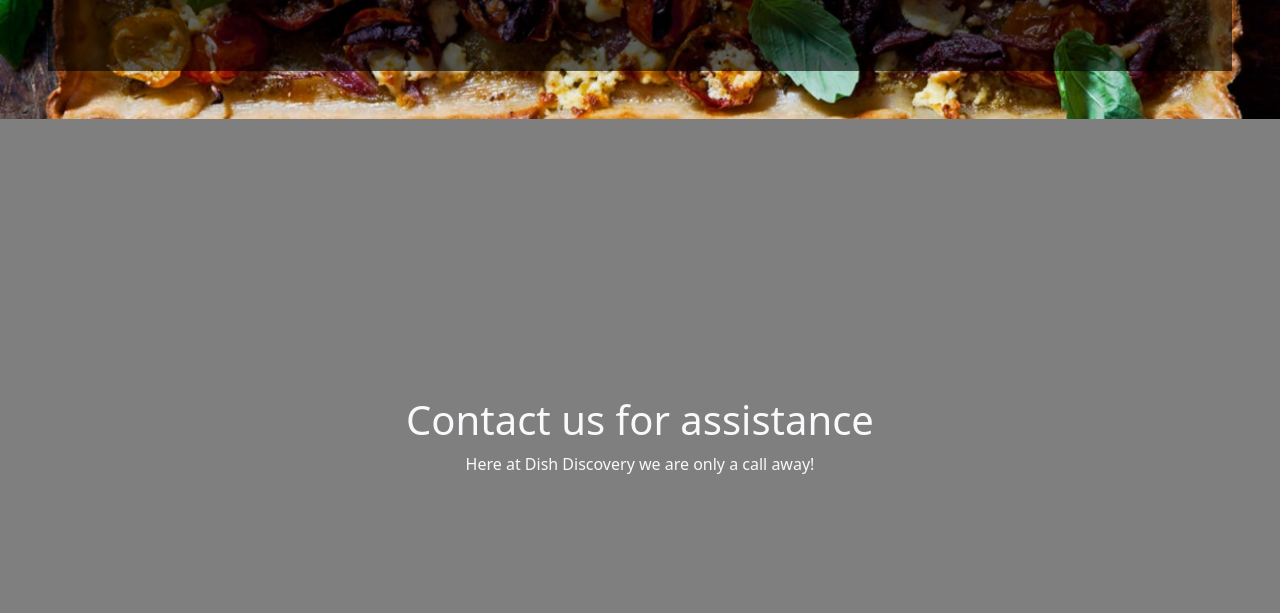
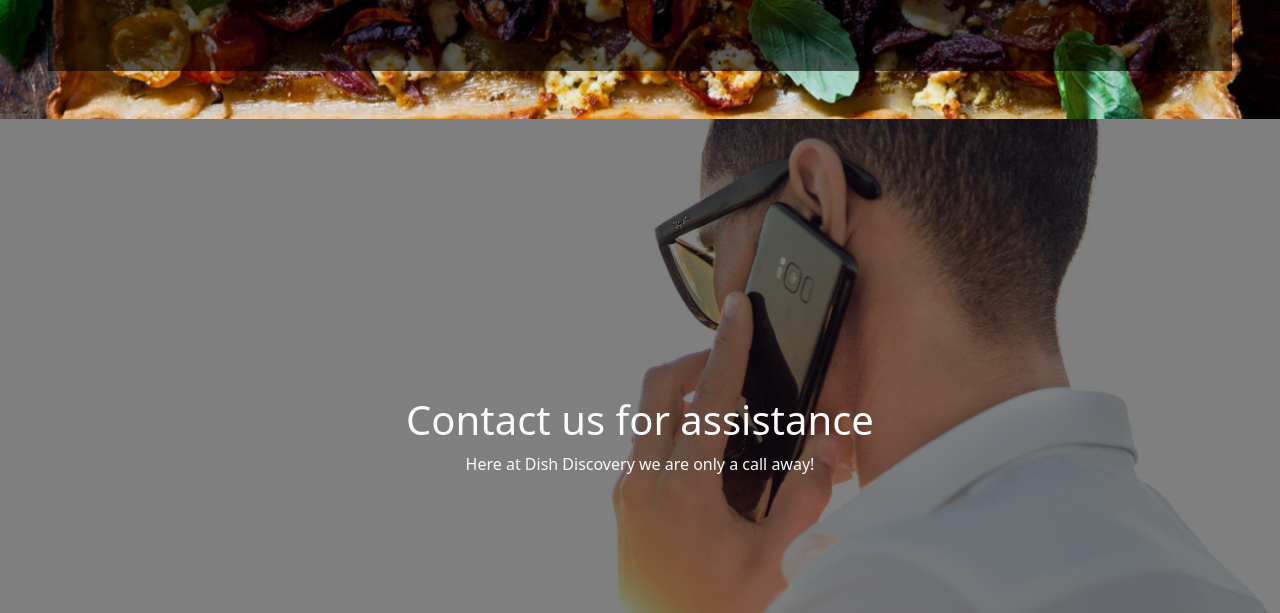
Before and after one commit to beardyone80/Home-Cook-Hackathon-2, a plain HTML site: page contact-us.html in a window 1280 px wide. Shown: the part 337-950 px from the top of the page. Drawn offline with nearby package versions, Linux system fonts and the light colour scheme.

Commit message:
fixed path for contact image

```diff
--- a/assets/css/MS.css
+++ b/assets/css/MS.css
@@ -1,7 +1,7 @@
 
 /* Hero image for contact page */
 .hero-image {
-    background-image: linear-gradient(rgba(0,0,0,0.5), rgba(0,0,0,0.5)), url('assets/images/hero-image-contact.jpg');
+    background-image: linear-gradient(rgba(0,0,0,0.5), rgba(0,0,0,0.5)), url('../images/hero-image-contact.jpg');
     background-position: center;
     background-repeat: no-repeat;
     background-size: cover;
```
